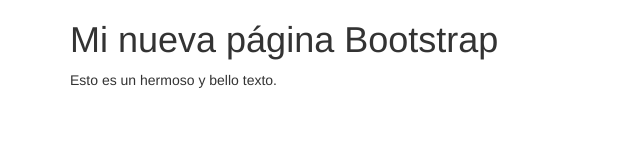
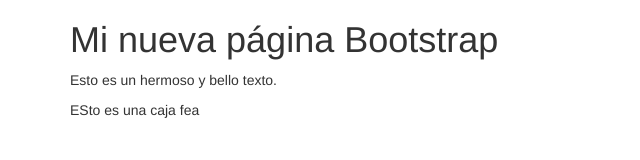
Before and after one commit to dahibe/GitTest, a plain HTML site: page index.html in a window 1280 px wide. Shown: the whole page, without its empty margins (0-640 px from the left). Drawn offline with nearby package versions, Linux system fonts and the light colour scheme.

Commit message:
Hice una cagada

```diff
--- a/index.html
+++ b/index.html
@@ -13,7 +13,9 @@
 <div class="container">
   <h1>Mi nueva página Bootstrap</h1>
   <p>Esto es un hermoso y bello texto.</p>
-</div>
+  <div class="">
+    ESto es una caja fea
+  </div>
 
 </body>
 </html>
```
